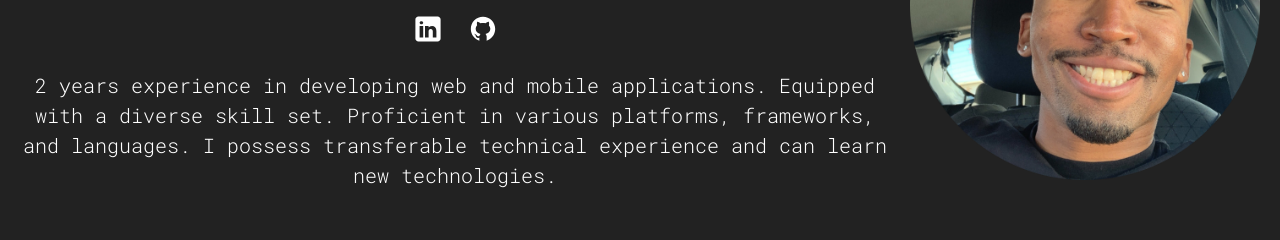
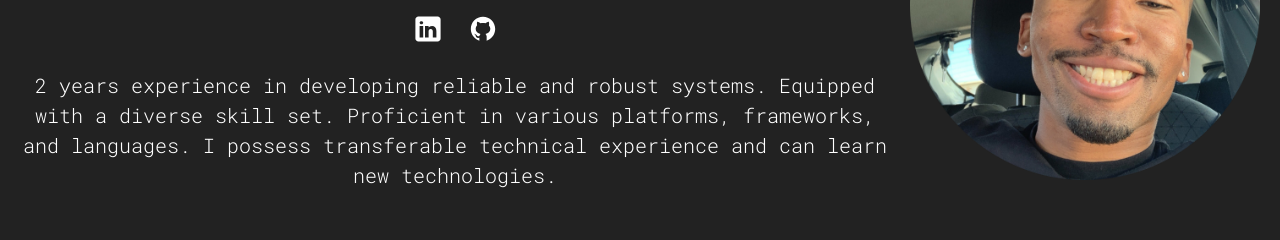
Before and after one commit to Sibusiso-Gumede/personal-website, a React (Vite) app: page / in a window 1280 px wide. Shown: the part 262-502 px from the top of the page. Built offline with nearby package versions, Linux system fonts and the light colour scheme.

Commit message:
Changed the description in the Hero section.

```diff
--- a/src/sections/Hero/Hero.jsx
+++ b/src/sections/Hero/Hero.jsx
@@ -45,7 +45,7 @@ function Hero() {
                     </a>
                 </span>
                 <p className={styles.description}>
-                    2 years experience in developing web and mobile applications.
+                    2 years experience in developing reliable and robust systems.
                     Equipped with a diverse skill set. Proficient in various platforms, frameworks, and languages.
                     I possess transferable technical experience and can learn new technologies.
                 </p>
```
